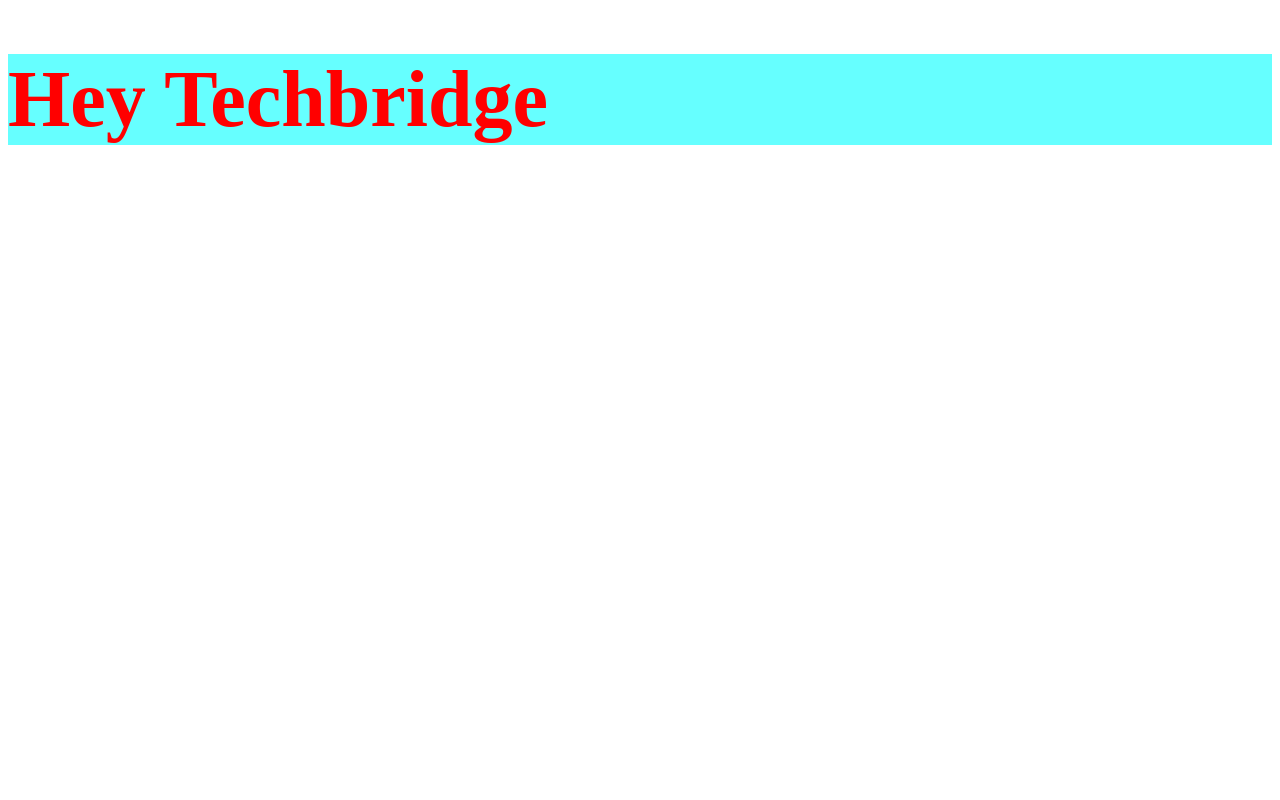
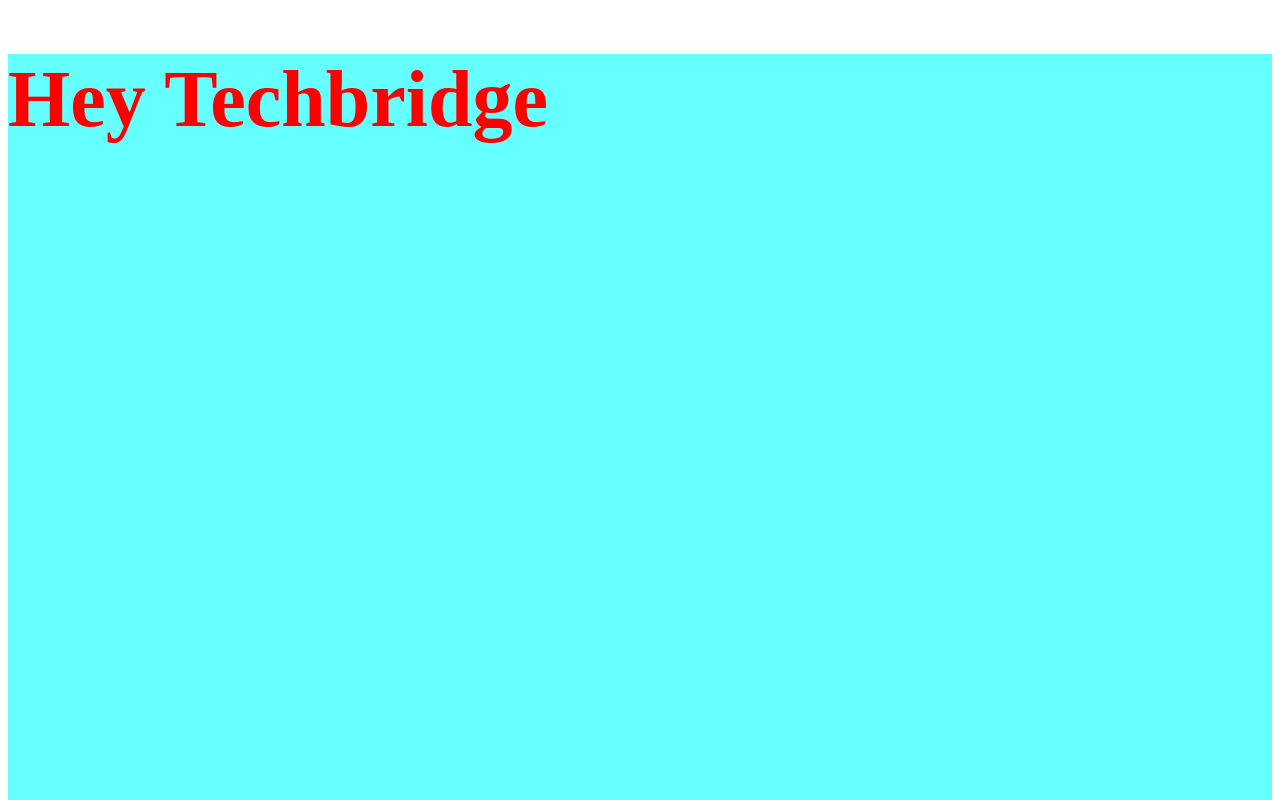
Before and after one commit to bonfacenyatangi/Tech, a plain HTML site: page index.html in a window 1280 px wide. Shown: the top 800 px of the page. Drawn offline with Linux system fonts and the light colour scheme.

Commit message:
Padding Changed

```diff
--- a/style.css
+++ b/style.css
@@ -2,5 +2,6 @@ h1{
 	color: #ff0000;
 	font-size: 500%;
 	background: #66ffff;
+	padding-bottom: 70%;
 
 }
```
